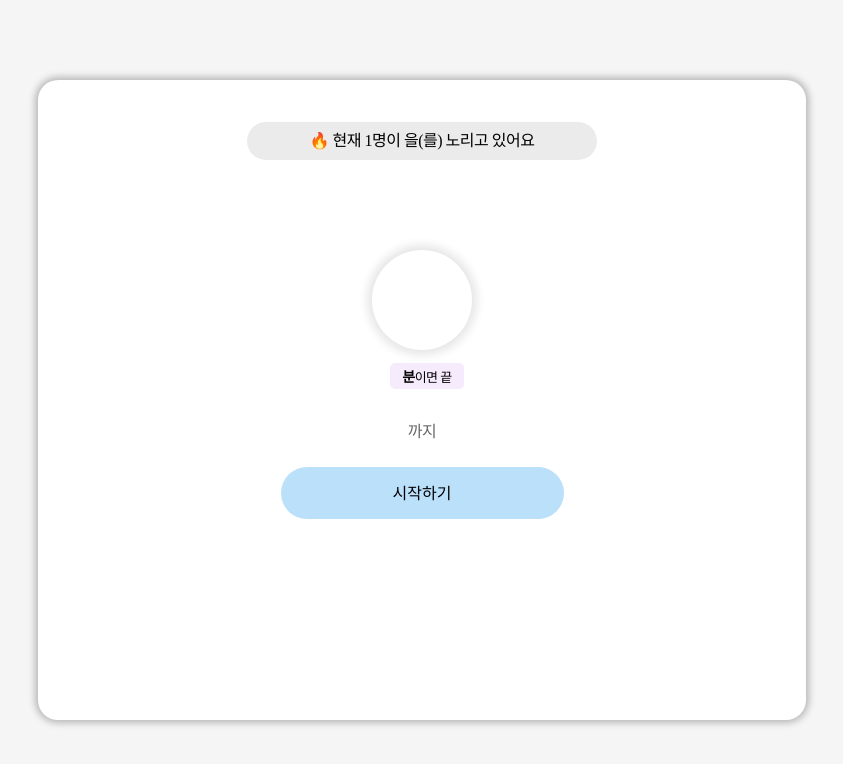
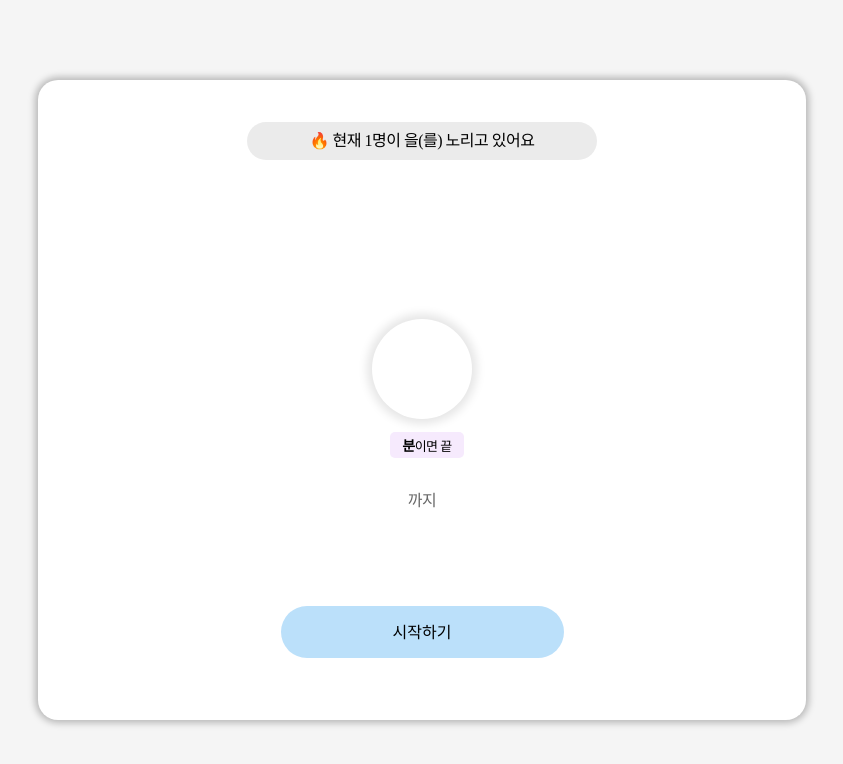
Before and after one commit to form-maker/FFF-FE, a React (Create React App) app: page /survey in a window 1280 px wide. Shown: the top 764 px of the page, without its empty margins (218-1061 px from the left). Built offline with nearby package versions, Linux system fonts and the light colour scheme; no server answers; a web font is replaced by a local one.

Commit message:
feat : 설문 깨지는 부분 수정

```diff
--- a/src/components/survey/components/SurveyView.jsx
+++ b/src/components/survey/components/SurveyView.jsx
@@ -223,6 +223,8 @@ const Container = styled.div`
   height: 100%;
   ${fonts.Body1}
 
+  overflow-y: auto;
+
   @media screen and (min-width: 500px) {
     height: 80%;
     width: 60%;
--- a/src/components/survey/components/typeOfSurvey/CoverSurvey.jsx
+++ b/src/components/survey/components/typeOfSurvey/CoverSurvey.jsx
@@ -18,7 +18,6 @@ const CoverSurvey = () => {
 
   return (
     <Container>
-      <ScrollContainer>
       <Main>
         <h1>{survey?.title}</h1>
         <h5>{survey?.summary}</h5>
@@ -50,7 +49,6 @@ const CoverSurvey = () => {
           onClick={surveyStartClickHandler}
         />
       </Bottom>
-      </ScrollContainer>
     </Container>
   );
 };
@@ -64,10 +62,6 @@ const Container = styled.div`
   @media screen and (min-width: 500px) {
     align-items: center;
   }
-`;
-
-const ScrollContainer = styled.div`
-  overflow-y: auto;
 `;
 
 const Main = styled.div`
```
Lines whose indentation alone changed are shown as unchanged.
